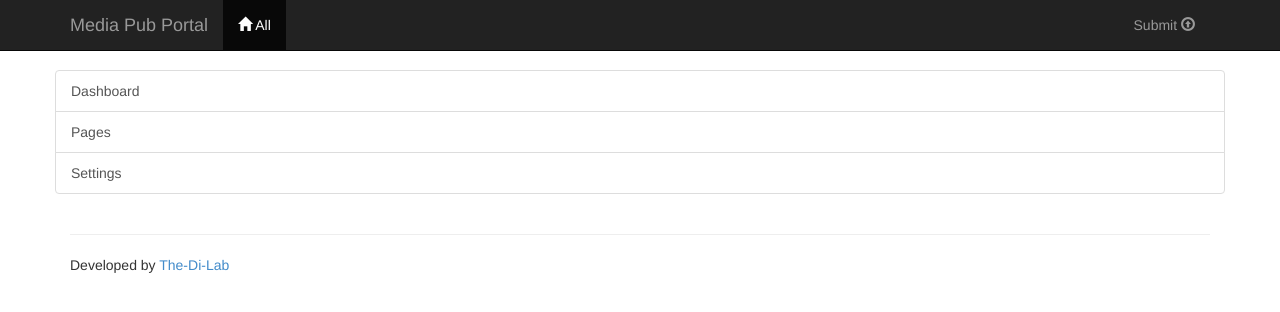
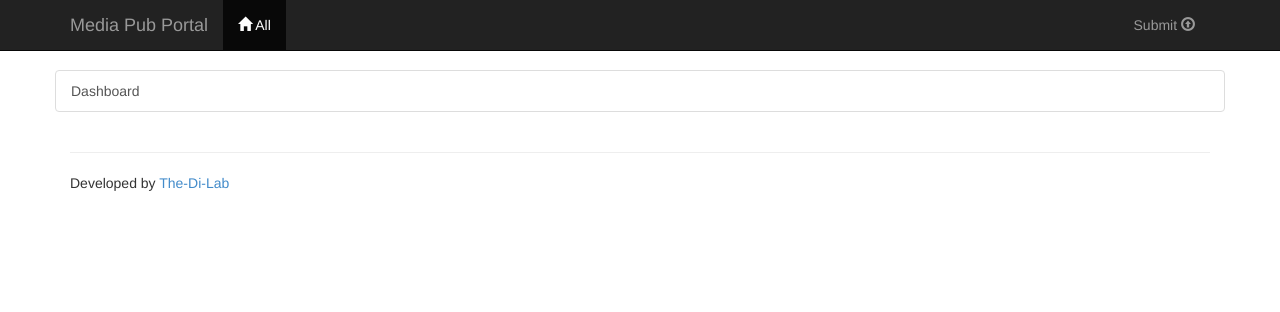
Before and after one commit to dilab/media-pub-portal, a CakePHP app: the page made by app/View/Elements/menu-admin.ctp in a window 1280 px wide. Shown: the top 312 px of the page. Run offline with PHP 8.4 and a stand-in for CakePHP, Linux system fonts and the light colour scheme; the template is opened without the code that fills it, so the values that code supplies are empty; some libraries are stand-ins or nearby versions.

Commit message:
remove Pages and Settings for now

```diff
--- a/app/View/Elements/menu-admin.ctp
+++ b/app/View/Elements/menu-admin.ctp
@@ -24,8 +24,9 @@
 	}
 	?>
 
-	<?php echo $this->Html->link(__('Pages'),'/admin',array('class'=>'list-group-item '.($menu=='pages'?'active':'')));?>
-	<?php echo $this->Html->link(__('Settings'),'/admin',array('class'=>'list-group-item '.($menu=='settings'?'active':'')));?>
+    <!-- Coming soon -->
+	<?php //echo $this->Html->link(__('Pages'),'/admin',array('class'=>'list-group-item '.($menu=='pages'?'active':'')));?>
+	<?php //echo $this->Html->link(__('Settings'),'/admin',array('class'=>'list-group-item '.($menu=='settings'?'active':'')));?>
 
 
 </div>
```
